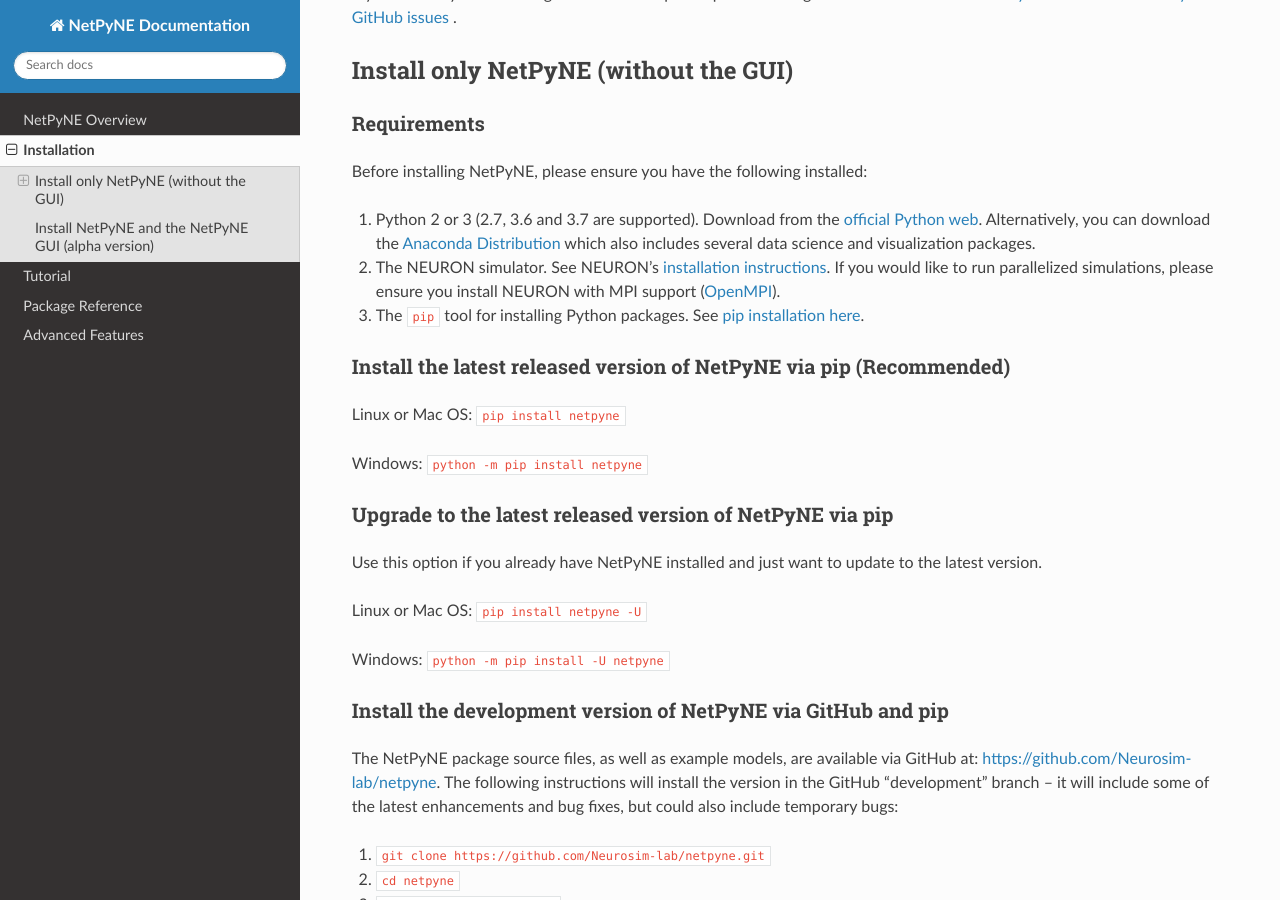
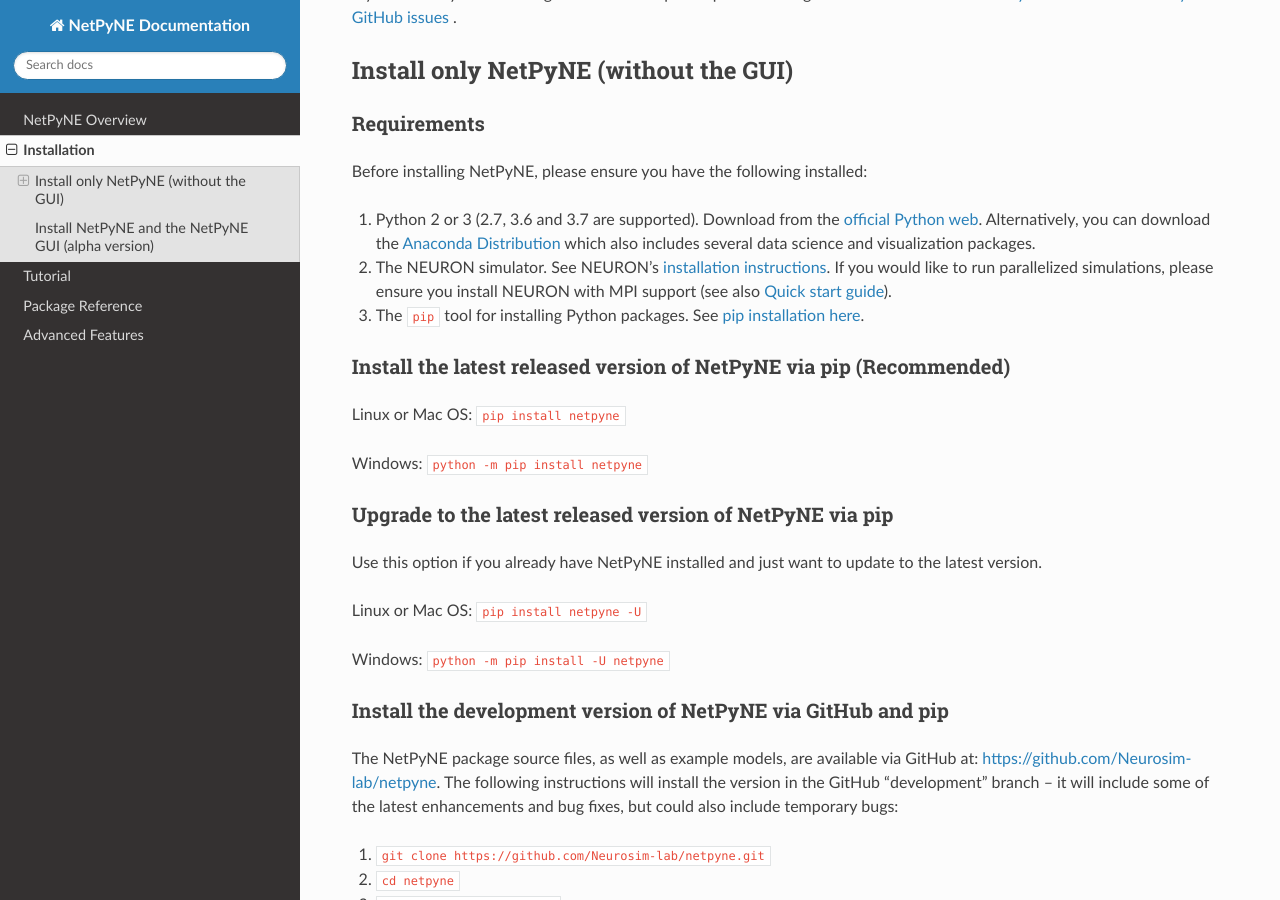
Before and after one commit to suny-downstate-medical-center/netpyne, a Sphinx documentation site: the page built from doc/source/install.rst, in a window 1280 px wide and 900 px high, scrolled down 370 px. Built offline with Sphinx 7.4.7 and the Read the Docs theme 2.0.0, drawn with Linux system fonts in a browser that asks for light colours.

Commit message:
added quick start guide link

```diff
--- a/doc/source/install.rst
+++ b/doc/source/install.rst
@@ -24,7 +24,7 @@
 
 1) Python 2 or 3 (2.7, 3.6 and 3.7 are supported). Download from the `official Python web <www.python.org>`_. Alternatively, you can download the `Anaconda Distribution <www.anaconda.com/distribution/>`_ which also includes several data science and visualization packages.
 
-2) The NEURON simulator. See NEURON's `installation instructions <http://www.neuron.yale.edu/neuron/download/>`_. If you would like to run parallelized simulations, please ensure you install NEURON with MPI support (`OpenMPI <https://www.open-mpi.org/>`_).
+2) The NEURON simulator. See NEURON's `installation instructions <http://www.neuron.yale.edu/neuron/download/>`_. If you would like to run parallelized simulations, please ensure you install NEURON with MPI support (see also `Quick start guide <https://neuron.yale.edu/ftp/neuron/2019umn/neuron-quickstart.pdf>`_).
 
 3) The ``pip`` tool for installing Python packages. See `pip installation here <https://pip.pypa.io/en/stable/installing/>`_.
 
```
